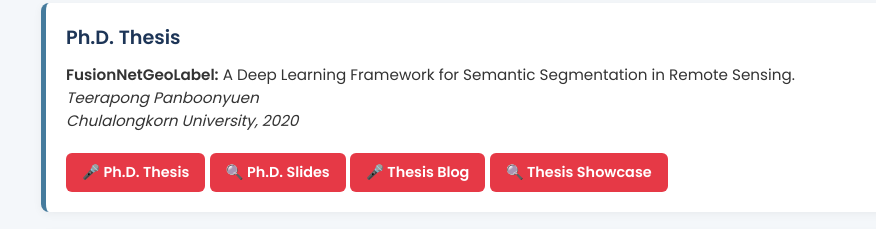
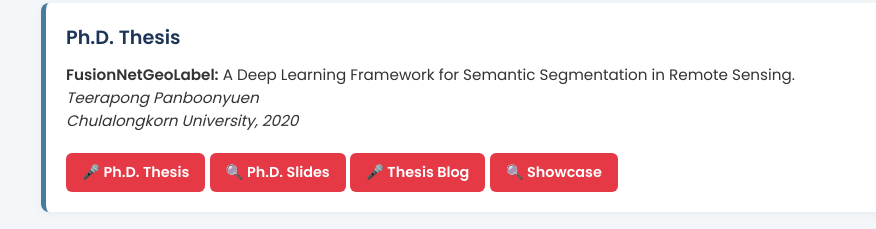
Before and after one commit to kaopanboonyuen/FusionNetGeoLabel, a plain HTML site: page index.html in a window 1280 px wide. Shown: the part 868-1097 px from the top of the page, without its empty margins (159-1035 px from the left). Drawn offline with Linux system fonts and the light colour scheme.

```diff
--- a/index.html
+++ b/index.html
@@ -433,7 +433,7 @@
                 <a class="button" href="https://digital.car.chula.ac.th/chulaetd/8534/" target="_blank" rel="noopener">🎤 Ph.D. Thesis</a>
                 <a class="button" href="https://kaopanboonyuen.github.io/files/panboonyuen_phd_defense_2020.pdf" target="_blank" rel="noopener">🔍 Ph.D. Slides</a>
                 <a class="button" href="https://kaopanboonyuen.github.io/talk/ph.d.-thesis-defense/" target="_blank" rel="noopener">🎤 Thesis Blog</a>
-                <a class="button" href="https://kaopanboonyuen.github.io/FusionNetGeoLabel/" target="_blank" rel="noopener">🔍 Thesis Showcase</a>
+                <a class="button" href="https://kaopanboonyuen.github.io/FusionNetGeoLabel/" target="_blank" rel="noopener">🔍 Showcase</a>
             </div>
 <!--
             <div class="button-row">
```
